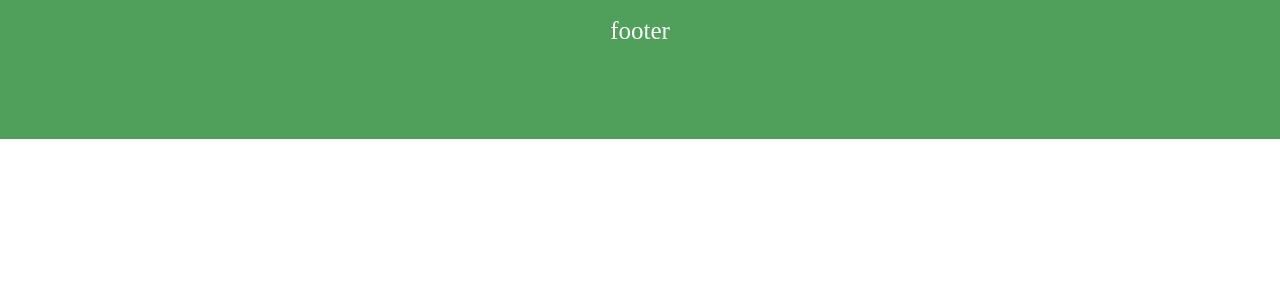
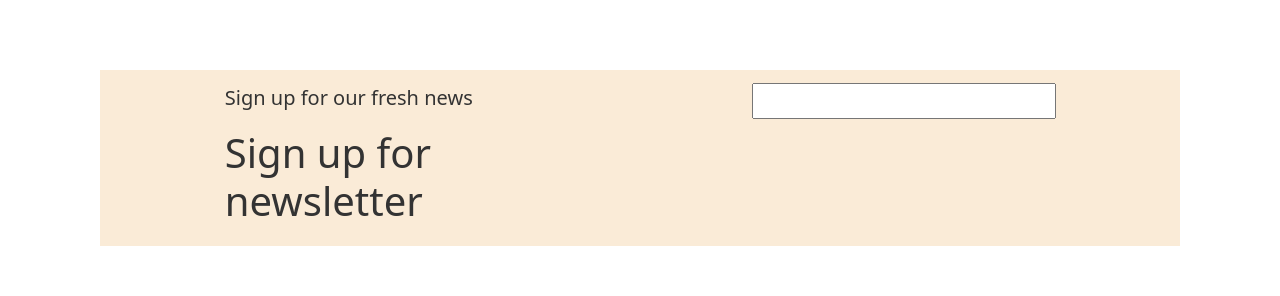
Before and after one commit to MEE-POONG/PIG-JUNGLE-FRONT-END, a Next.js app: page /Contact in a window 1280 px wide. Shown: the part 1054-1350 px from the top of the page. Before the commit the page ends 1209 px from the top, so only its background shows below. Built offline with nearby package versions, Linux system fonts and the light colour scheme; a web font is replaced by a local one.

Commit message:
eieieiei

```diff
--- a/assets/scss/stylecontact.css
+++ b/assets/scss/stylecontact.css
@@ -72,20 +72,26 @@
     display: flex;
     justify-content: center;
     align-items: center;
-    margin-top: 10px;
-    padding: 5%;
+    margin-top: 70px;
+    margin-left: 100px;
+    margin-right: 100px;
+    border-radius: auto;
+    padding: 1%;
 
 }
 .letter h3{
-    font-size: 60px;
+    font-size: 40px;
     color: #333;
     justify-content: center;
     align-items: center;
+    margin-left: 100px;
+
 }
 .letter p{
     font-size: 20px;
     color: #333;
     justify-content: center;
+    margin-left: 100px;
 }
 .input-letter{
     font-size: 16px;
@@ -93,17 +99,18 @@
     line-height: 1.2;
     justify-content: center;
     align-items: center;
-    padding: 20px;
+    padding: 5%;
     min-width: 400px;
     border-radius: 25px;
-    margin-top: 20px;
+    margin-top: 45px;
+    margin-left: 50px;
+
 }
 .btn-letter{
-    width: 100%;
     display: flex;
     flex-wrap: wrap;
     justify-content: center;
-    margin-top: 5px;
+
 }
   /* ------------ footer------------------- */
 .footer {
--- a/components/layouts/IndexLayout.jsx
+++ b/components/layouts/IndexLayout.jsx
@@ -1,7 +1,7 @@
 import IndexNavbar from "components/Navbars/IndexNavbar";
 import About from "../About/About";
 
-import Footer from "../Footers/Footer";
+
 
 import Footer from "../Footers/Footer";
 import Loginpage from "../Login/Login";
--- a/pages/Contact.jsx
+++ b/pages/Contact.jsx
@@ -1,4 +1,4 @@
-// import IndexNavbar from "PigJungle-main/components/Navbars/IndexNavbar";
+import IndexNavbar  from '@/components/Navbars/IndexNavbar'
 import React from 'react'
 import { FcPhone, FcGoogle, FcHome, FcInvite } from "react-icons/fc";
 import { FaFacebook } from 'react-icons/fa';
@@ -9,32 +9,40 @@ import { RiLineFill } from "react-icons/ri";
 export default function Contactpage() {
     return (
         <div>
+            <div>
+                <IndexNavbar/>
+            </div>
             <div className='body'>
 
                 <div>
-                    {/* title caontact */}
+                    {/* -------title caontact----------- */}
                     <div className='contact'>
                         <p>HOME - CONTACTS</p>
                     </div>
-                    {/* text title */}
+                    {/* ------------text title---------- */}
                     <div className="provide">
                         <h3> Pig Jungle Kuncha </h3>
                         <p>—My Contact—</p>
                     </div>
-                    {/* icon */}
+                    {/*--------------- icon --------------*/}
                     <div className='icon p'>
                         <div className="container-fluid">
                             <div className="row">
                                 <div className="col">
-                                    <a className='a' > <p> <FcHome style={{ width: "30px", height: "30px" }} /> Address : Mittraphap, Pak Chong, Thailand, Nakhon Ratchasima</p> </a>
-                                    <a className='a' href="https://www.facebook.com/profile.php?id=100084921099285" > <p> <FaFacebook style={{ width: "30px", height: "30px" }} /> Facebook : Pig Jungle </p> </a>
-                                    <a className='a' href="#" > <p> <RiLineFill style={{ width: "30px", height: "30px" }} /> Line : Pig Jungle </p> </a>
-                                    <a className='a' href="#"> <p> <FcGoogle style={{ width: "30px", height: "30px" }} /> Email : Pig Jungle@gmail.com </p> </a>
-                                    <a className='a' > <p> <FcPhone style={{ width: "30px", height: "30px" }} /> tel : 065-065-8538 </p> </a>
+                                    <a className='a' > <p> <FcHome style={{ width: "30px", height: "30px" }} />
+                                        Address : Mittraphap, Pak Chong, Thailand, Nakhon Ratchasima</p> </a>
+                                    <a className='a' href="https://www.facebook.com/profile.php?id=100084921099285" > <p> <FaFacebook style={{ width: "30px", height: "30px" }} />
+                                        Facebook : Pig Jungle </p> </a>
+                                    <a className='a' href="#" > <p> <RiLineFill style={{ width: "30px", height: "30px" }} />
+                                        Line : Pig Jungle </p> </a>
+                                    <a className='a' href="#"> <p> <FcGoogle style={{ width: "30px", height: "30px" }} />
+                                        Email : Pig Jungle@gmail.com </p> </a>
+                                    <a className='a' > <p> <FcPhone style={{ width: "30px", height: "30px" }} />
+                                        tel : 065-065-8538 </p> </a>
                                 </div>
                                 <br />
                                 <br />
-                                {/* map */}
+                                {/*--------------- map -----------------*/}
                                 <div className="col-sm">
                                     <iframe
                                         src="https://www.google.com/maps/embed?pb=!1m18!1m12!1m3!1d3859.2298070344245!2d101.40634931445456!3d14.699592178584794!2m3!1f0!2f0!3f0!3m2!1i1024!2i768!4f13.1!3m3!1m2!1s0x311c2bb5aa80c05d%3A0xf0d75169f3e8a461!2sPetrol!5e0!3m2!1sen!2sth!4v1668056782458!5m2!1sen!2sth"
@@ -50,24 +58,27 @@ export default function Contactpage() {
                             </div>
                         </div>
                     </div>
-                    {/* letter */}
-                    {/* <div className='letter'>
-                        <div className="container">
+                    {/* -----------------letter------------------ */}
+                    <div className='letter'>
+                        <div className="container-fluid">
                             <div className="row">
-                                <div className="col-lg-2">
-                                    <form>
-                                        <p>dfff</p>
-                                        <input className='input-letter' style={{ width: "60px", height: "30px" }} type="text" id="Email" name="Email" placeholder="Email" />
-                                        <div className="col col-lg-2">
-                                        <div className="btn-letter">
-                                            <button className='input-letter' type='sign-up'>SIGN UP</button>
-                                        </div>
-                                        </div>
-                                    </form>
+                                <div className="col">
+                                 <p> Sign up for our fresh news</p>
+                                 <h3> Sign up for newsletter </h3>
                                 </div>
+                                <br />
+                                <br />
+                                {/*--------------- map -----------------*/}
+                                <div className="col-sm">
+                                    <p>
+                                        <input type="email" name="" id="" />
+                                    </p>
+
+
                             </div>
                         </div>
-                    </div> */}
+                    </div>
+                    </div>
                 </div>
             </div>
             {/* footer */}
```
